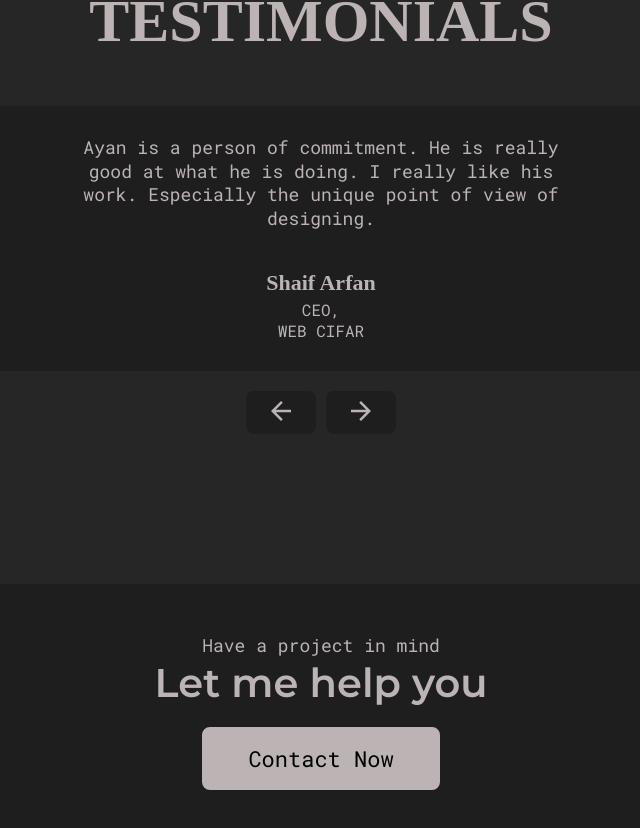
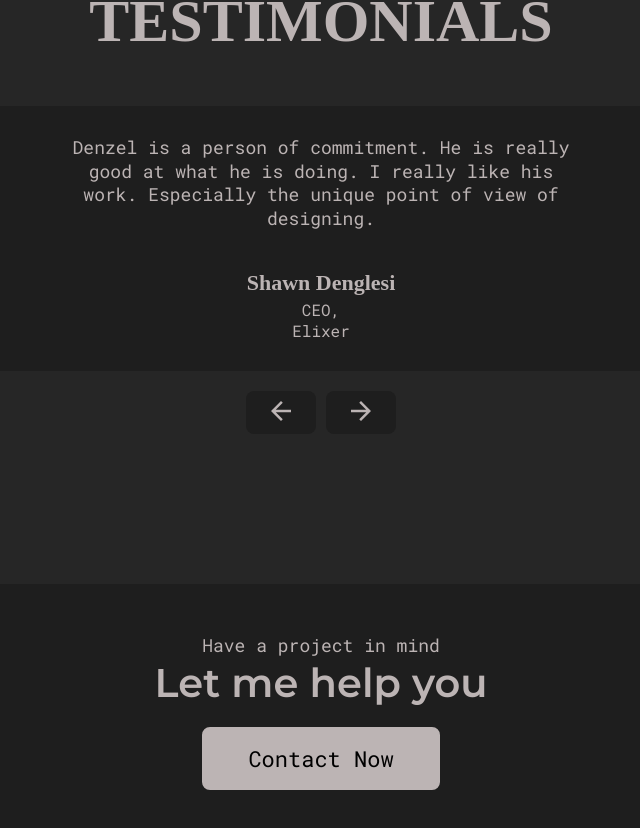
Before and after one commit to ItsJolly/myreact-native-portfolio, a React (Create React App) app: page / in a window 1280 px wide. Shown: the part 3487-4315 px from the top of the page, without its empty margins (319-959 px from the left). Built offline with nearby package versions, Linux system fonts and the light colour scheme; a web font is replaced by a local one.

Commit message:
Fixed testimonials

```diff
--- a/src/assets/data/testimonials.js
+++ b/src/assets/data/testimonials.js
@@ -1,27 +1,19 @@
 const testimonials = [
   {
     id: 1,
-    name: 'Shaif Arfan',
+    name: 'Shawn Denglesi',
     title: 'CEO',
-    org: 'WEB CIFAR',
+    org: 'Elixer',
     desc:
-      'Ayan is a person of commitment. He is really good at what he is doing. I really like his work. Especially the unique point of view of designing.',
+      'Denzel is a person of commitment. He is really good at what he is doing. I really like his work. Especially the unique point of view of designing.',
   },
   {
     id: 2,
-    name: 'Fahim Elahe',
-    title: 'Co-founder',
-    org: 'Kreetive',
+    name: 'Natalie Nyatsanza',
+    title: 'Model',
+    org: '',
     desc:
-      'Really amazing communication skills. Always understand what I am trying to achieve. Also, his work is really amazing. Do really high-quality work.',
-  },
-  {
-    id: 3,
-    name: 'Sayed',
-    title: 'Marketing Head',
-    org: 'Eleven Dawn',
-    desc:
-      'Really hard-working person. Deliver the work as promised. Planning to work more with this person.',
+      'Really amazing communication skills. Always understand what I am trying to achieve. Also, his work is really amazing.',
   },
 ];
 export default testimonials;
```
